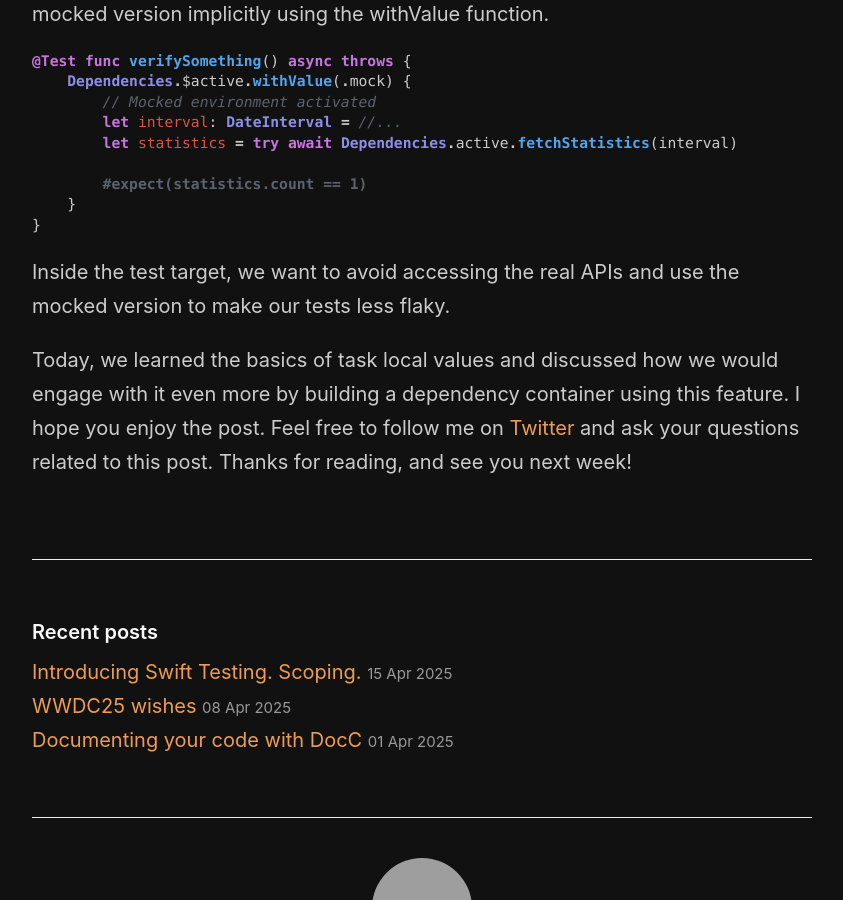
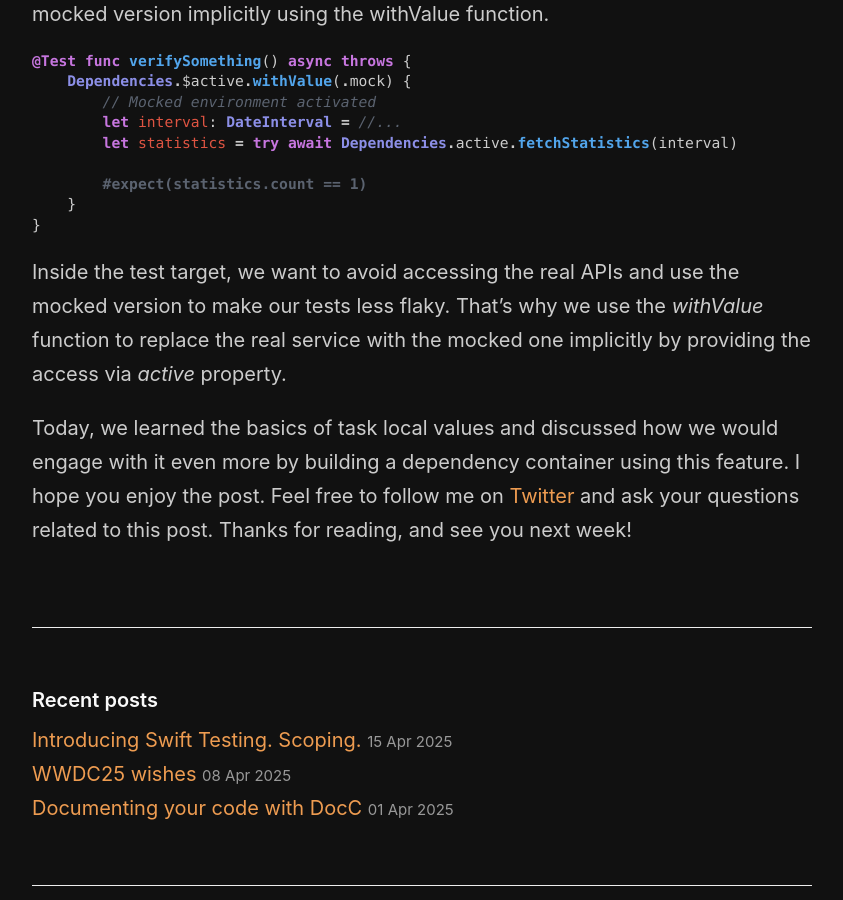
Before and after one commit to mecid/mecid.github.io, a Jekyll site: the page built from _posts/2025-04-30-dependency-container-on-top-of-task-local-values-in-swift.md, in a window 1280 px wide and 900 px high, scrolled down 3139 px. Shown: the whole window, without its empty margins (218-1061 px from the left). Built offline with Jekyll 4.4.1, drawn with Linux system fonts in a browser that asks for light colours; grey boxes are pictures that could not be loaded.

Commit message:
another improvement in the task local values post

````diff
--- a/_posts/2025-04-30-dependency-container-on-top-of-task-local-values-in-swift.md
+++ b/_posts/2025-04-30-dependency-container-on-top-of-task-local-values-in-swift.md
@@ -113,6 +113,6 @@ Here we define the task local value for the active dependency container. By defa
 }
 ```
 
-Inside the test target, we want to avoid accessing the real APIs and use the mocked version to make our tests less flaky.
+Inside the test target, we want to avoid accessing the real APIs and use the mocked version to make our tests less flaky. That's why we use the *withValue* function to replace the real service with the mocked one implicitly by providing the access via *active* property.
 
 Today, we learned the basics of task local values and discussed how we would engage with it even more by building a dependency container using this feature. I hope you enjoy the post. Feel free to follow me on [Twitter](https://twitter.com/mecid) and ask your questions related to this post. Thanks for reading, and see you next week!
````
